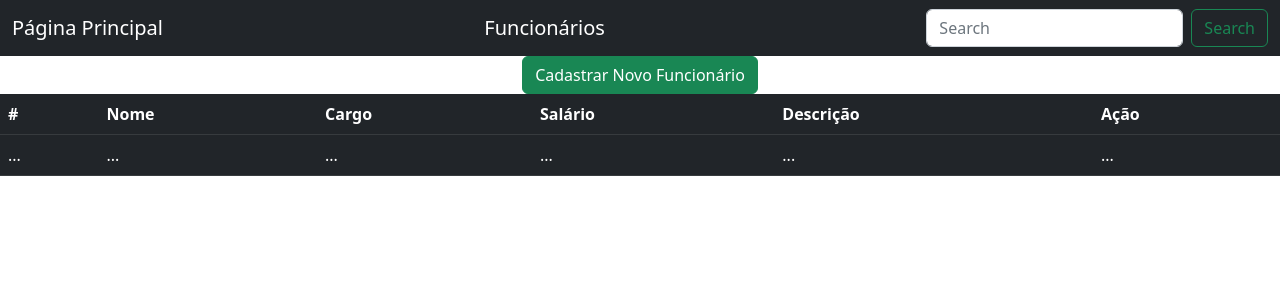
After one commit to mateustormes/Curso-de-Nocoes-Programacao-Taruma-2022, a PHP site: page /funcionarios.php in a window 1280 px wide. The commit adds this page. Shown: the top 300 px of the page. Run offline with PHP 8.4, Linux system fonts and the light colour scheme.

Commit message:
atualizacao bootstrap

```diff
--- a/bootstrap.php
+++ b/bootstrap.php
@@ -9,7 +9,8 @@
   <body>
     <nav class="navbar bg-dark">
         <div class="container-fluid">
-            <a class="navbar-brand" style="color:white;">Página Principal</a>
+            <a href="bootstrap.php" class="navbar-brand" style="color:white;">Página Principal</a>
+            <a href="funcionarios.php" class="navbar-brand" style="color:white;">Funcionários</a>
             <form class="d-flex" role="search">
                 <input class="form-control me-2" type="search" placeholder="Search" aria-label="Search">
                 <button class="btn btn-outline-success" type="submit">Search</button>
--- /dev/null
+++ b/funcionarios.php
@@ -0,0 +1,48 @@
+<!doctype html>
+<html lang="en">
+  <head>
+    <meta charset="utf-8">
+    <meta name="viewport" content="width=device-width, initial-scale=1">
+    <title>Bootstrap demo</title>
+    <link href="https://cdn.jsdelivr.net/npm/bootstrap@5.2.0-beta1/dist/css/bootstrap.min.css" rel="stylesheet" integrity="sha384-0evHe/X+R7YkIZDRvuzKMRqM+OrBnVFBL6DOitfPri4tjfHxaWutUpFmBp4vmVor" crossorigin="anonymous">
+  </head>
+  <body>
+    <nav class="navbar bg-dark">
+        <div class="container-fluid">
+            <a href="bootstrap.php" class="navbar-brand" style="color:white;">Página Principal</a>
+            <a href="funcionarios.php" class="navbar-brand" style="color:white;">Funcionários</a>
+            <form class="d-flex" role="search">
+                <input class="form-control me-2" type="search" placeholder="Search" aria-label="Search">
+                <button class="btn btn-outline-success" type="submit">Search</button>
+            </form>
+        </div>
+    </nav>
+    <center>
+        <a href="cadastrarFuncionario.php" type="button" class="btn btn-success">
+            Cadastrar Novo Funcionário
+        </a>
+        <table class="table table-dark table-hover">
+            <thead>
+                <tr>
+                    <th scope="col">#</th>
+                    <th scope="col">Nome</th>
+                    <th scope="col">Cargo</th>
+                    <th scope="col">Salário</th>
+                    <th scope="col">Descrição</th>
+                    <th scope="col">Ação</th>
+                </tr>
+            </thead>
+            <tbody>
+                <tr>
+                    <td>...</td>
+                    <td>...</td>
+                    <td>...</td>
+                    <td>...</td>
+                    <td>...</td>
+                    <td>...</td>
+                </tr>
+            </tbody>
+        </table>
+    </center>
+    </body>
+</html>
```
Also changed, not shown: cadastrarFuncionario.php (added, +24 -0 lines).
